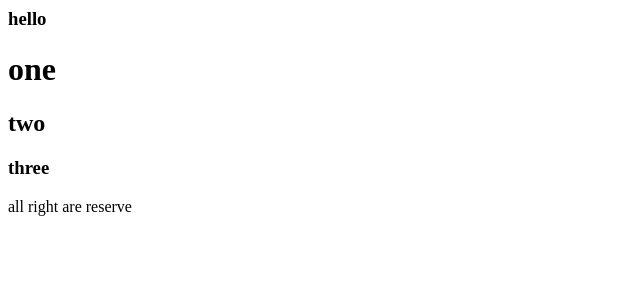
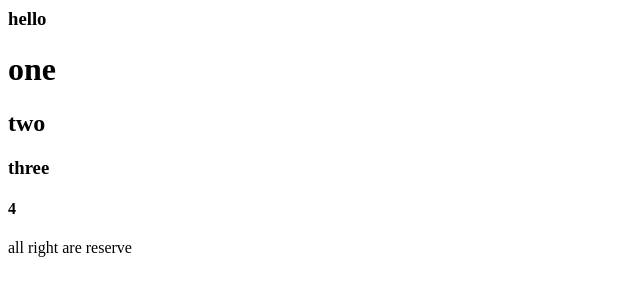
Before and after one commit to smxsr/git, a plain HTML site: page index.htm in a window 1280 px wide. Shown: the whole page, without its empty margins (0-640 px from the left). Drawn offline with Linux system fonts and the light colour scheme.

Commit message:
h4 added

```diff
--- a/index.htm
+++ b/index.htm
@@ -11,6 +11,7 @@
       <h1>one</h1>
       <h2>two</h2>
       <h3>three</h3>
+      <h4>4</h4>
     </div>
     <div class="footer">all right are reserve</div>
   </body>
```
